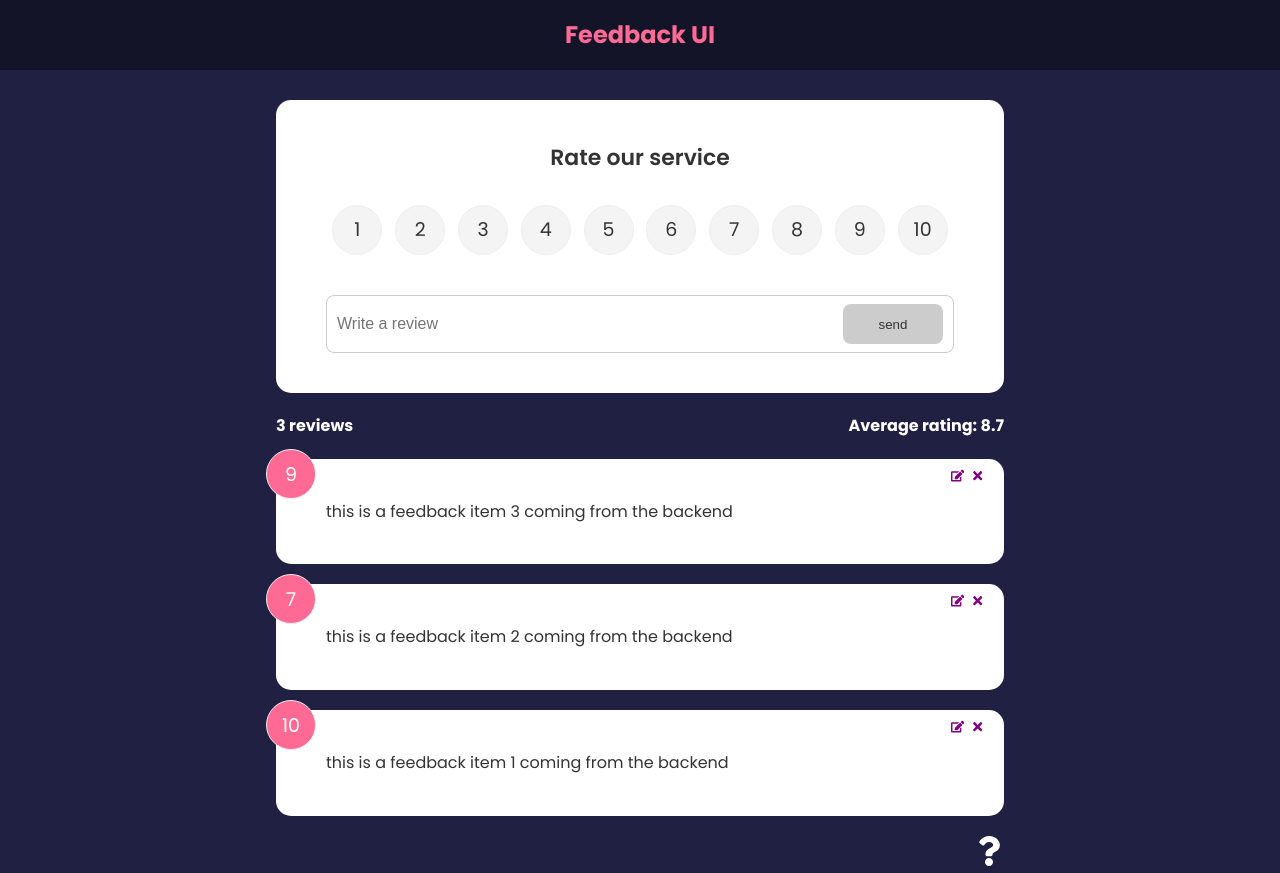
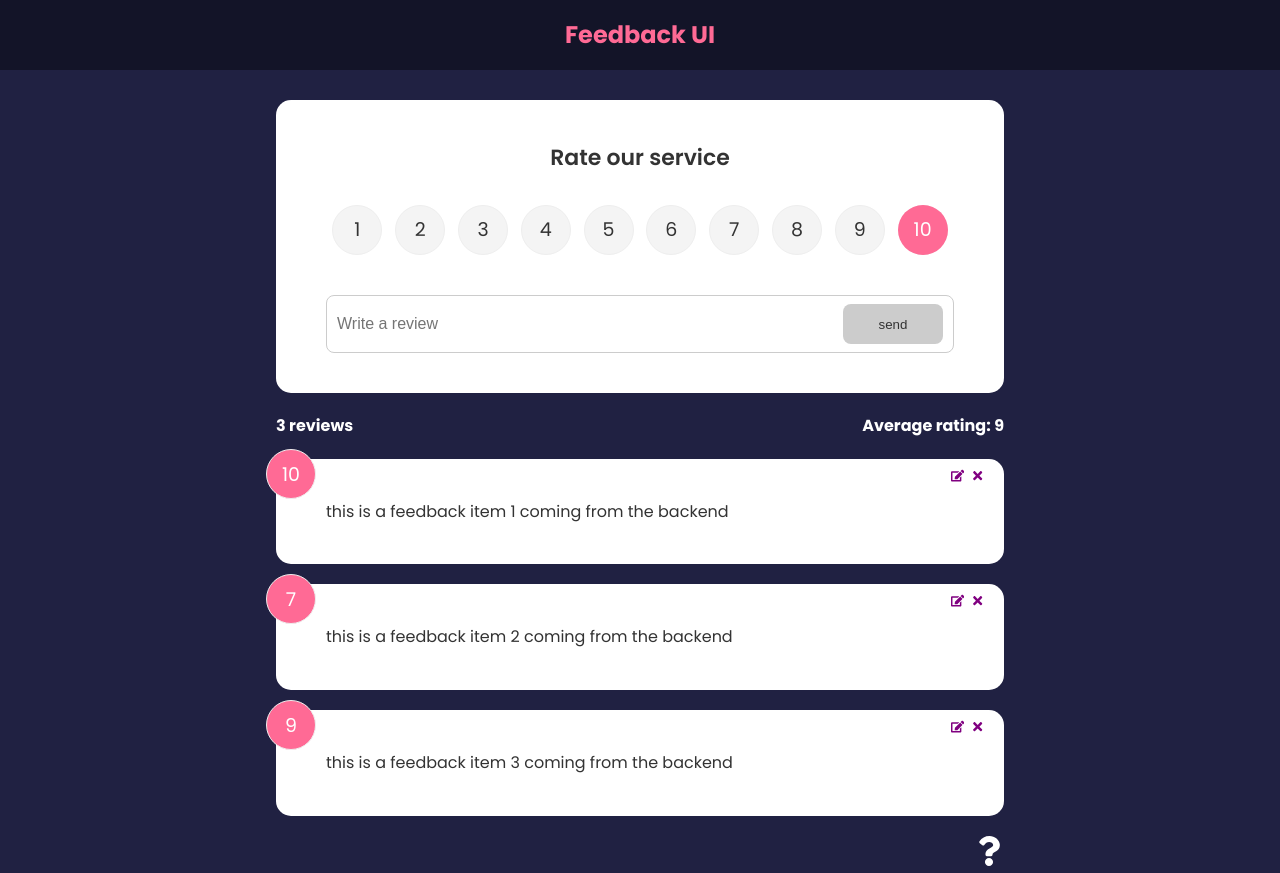
Before and after one commit to MercEzz/feedback-ui, a React (Create React App) app: page / in a window 1280 px wide. Built offline with nearby package versions, Linux system fonts and the light colour scheme; data requests are answered from the project's data file.

Commit message:
final update

```diff
--- a/src/components/FeedBackForm.js
+++ b/src/components/FeedBackForm.js
@@ -1,18 +1,17 @@
 import React, { useContext, useState, useEffect } from "react";
-import PropTypes from "prop-types";
 import Card from "./Layout/Card";
 import Button from "./Layout/Button";
 import RatingSelect from "./RatingSelect";
 import FeedbackContext from "../context/FeedBackContext";
 
 const FeedBackForm = () => {
-  const { addFeedback, feedbackEdit, updateFeedback } =
-    useContext(FeedbackContext);
-
   const [text, setText] = useState("");
   const [rating, setRating] = useState(10);
   const [btnDisabled, setBtnDisabled] = useState(true);
   const [msg, setMsg] = useState("");
+
+  const { addFeedback, feedbackEdit, updateFeedback } =
+    useContext(FeedbackContext);
 
   useEffect(() => {
     if (feedbackEdit.edit === true) {
@@ -20,20 +19,20 @@ const FeedBackForm = () => {
       setText(feedbackEdit.item.text);
       setRating(feedbackEdit.item.rating);
     }
-  }, []);
+  }, [feedbackEdit]);
 
-  const handletextChange = (e) => {
-    if (text === "") {
+  const handletextChange = ({ target: { value } }) => {
+    if (value === "") {
       setBtnDisabled(true);
       setMsg(null);
-    } else if (text !== "" && text.trim().length <= 10) {
+    } else if (value !== "" && value.trim().length <= 10) {
       setBtnDisabled(true);
       setMsg("Text must be atleast 10 characters");
     } else {
       setMsg(null);
       setBtnDisabled(false);
     }
-    setText(e.target.value);
+    setText(value);
   };
 
   const handleSubmit = (e) => {
@@ -46,8 +45,12 @@ const FeedBackForm = () => {
 
       if (feedbackEdit.edit === true) {
         updateFeedback(feedbackEdit.item.id, newFeedback);
+      } else {
+        addFeedback(newFeedback);
       }
-      addFeedback(newFeedback);
+
+      setBtnDisabled(true);
+      setRating(10);
       setText("");
     }
   };
@@ -56,7 +59,7 @@ const FeedBackForm = () => {
     <Card>
       <form onSubmit={handleSubmit}>
         <h2>Rate our service</h2>
-        <RatingSelect select={(rating) => setRating(rating)} />
+        <RatingSelect select={setRating} selected={rating} />
         <div className="input-group">
           <input
             onChange={handletextChange}
--- a/src/components/FeedBackList.js
+++ b/src/components/FeedBackList.js
@@ -1,7 +1,6 @@
 import React, { useContext } from "react";
 import { motion, AnimatePresence } from "framer-motion";
 import FeedBackItem from "./FeedBackItem";
-import PropTypes from "prop-types";
 import FeedbackContext from "../context/FeedBackContext";
 import Spinner from "./Layout/Spinner";
 
@@ -22,6 +21,7 @@ const FeedBackList = () => {
             initial={{ opacity: 0 }}
             animate={{ opacity: 1 }}
             exit={{ opacity: 0 }}
+            layout
           >
             <FeedBackItem key={item.id} item={item} />
           </motion.div>
--- a/src/components/FeedBackStats.js
+++ b/src/components/FeedBackStats.js
@@ -5,12 +5,10 @@ const FeedBackStats = () => {
   const { feedback } = useContext(FeedbackContext);
 
   // calculating ratings average
-  let avg =
-    feedback.reduce((acc, cur) => {
-      return acc + cur.rating;
-    }, 0) / feedback.length;
+  let avg = Math.round(
+    feedback.reduce((acc, { rating }) => acc + rating, 0) / feedback.length
+  );
 
-  avg = avg.toFixed(1).replace(/[.,]0$/, "");
   return (
     <div className="feedback-stats">
       <h4>{feedback.length} reviews</h4>
--- a/src/components/Header.js
+++ b/src/components/Header.js
@@ -1,6 +1,6 @@
 import React from "react";
 import PropTypes from "prop-types";
-// import { Link } from "react-router-dom";
+import { Link } from "react-router-dom";
 
 const Header = ({ text, bgColor, textColor }) => {
   const headerStyles = {
@@ -11,9 +11,9 @@ const Header = ({ text, bgColor, textColor }) => {
   return (
     <header style={headerStyles}>
       <div className="container">
-        {/* <Link to="/" style={{ textDecoration: "none", color: "#ff6a95" }}> */}
-        <h2>{text}</h2>
-        {/* </Link> */}
+        <Link to="/" style={{ textDecoration: "none", color: "#ff6a95" }}>
+          <h2>{text}</h2>
+        </Link>
       </div>
     </header>
   );
--- a/src/components/RatingSelect.js
+++ b/src/components/RatingSelect.js
@@ -1,19 +1,7 @@
-import React, { useContext, useEffect, useState } from "react";
-import FeedbackContext from "../context/FeedBackContext";
-
-const RatingSelect = ({ select }) => {
-  const [selected, setSelected] = useState(10);
-
-  const { feedbackEdit } = useContext(FeedbackContext);
-
-  useEffect(() => {
-    setSelected(feedbackEdit.item.rating);
-  }, [feedbackEdit]);
-
+const RatingSelect = ({ select, selected }) => {
   const handleChange = (e) => {
     // + sign will convert the string into an integer
-    setSelected(+e.currentTarget.value);
-    selected(select);
+    select(+e.currentTarget.value);
   };
 
   return (
--- a/src/context/FeedBackContext.js
+++ b/src/context/FeedBackContext.js
@@ -5,7 +5,6 @@ const FeedbackContext = createContext();
 export const FeedbackProvider = ({ children }) => {
   const [feedback, setFeedback] = useState([]);
   const [isLoading, setIsLoading] = useState(true);
-
   const [feedbackEdit, setFeedbackEdit] = useState({
     item: {},
     edit: false,
@@ -17,7 +16,7 @@ export const FeedbackProvider = ({ children }) => {
 
   // Fetch data
   const fetchFeedback = async () => {
-    const res = await fetch("/feedback?_sort=id&_order=desc");
+    const res = await fetch("http://localhost:5000/feedback");
     const data = await res.json();
 
     setFeedback(data);
```
